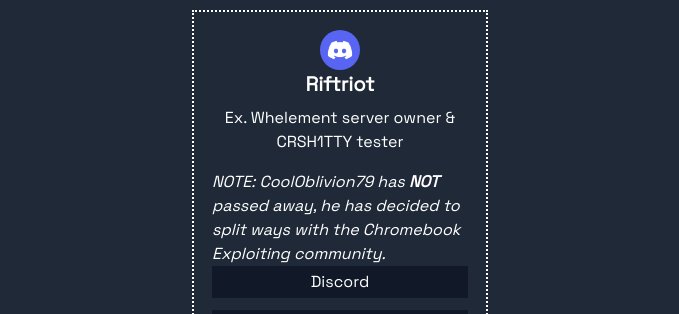
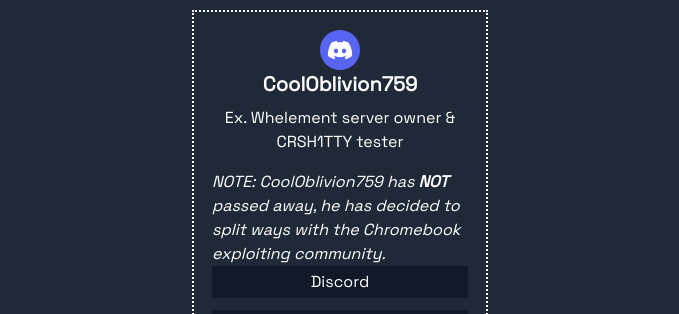
Before and after one commit to Whelement/Whelement.github.io, a React (Create React App) app: page / in a window 1280 px wide. Shown: the part 1680-1994 px from the top of the page, without its empty margins (300-979 px from the left). Built offline with nearby package versions, Linux system fonts and the light colour scheme.

Commit message:
Why is CO's name set to Riftriot?

```diff
--- a/src/pages/index.js
+++ b/src/pages/index.js
@@ -411,12 +411,12 @@ function Website() {
               src="pfps/cooloblivion.png"
               alt="CoolOblivion759"
             />
-            <h2 className="text-center font-bold text-xl mb-2">Riftriot</h2>
+            <h2 className="text-center font-bold text-xl mb-2">CoolOblivion759</h2>
             <p className="text-center mb-4">
             Ex. Whelement server owner & CRSH1TTY tester
             </p>
             <p>
-            <i>NOTE: CoolOblivion79 has <b>NOT</b> passed away, he has decided to split ways with the Chromebook Exploiting community.</i>
+            <i>NOTE: CoolOblivion759 has <b>NOT</b> passed away, he has decided to split ways with the Chromebook exploiting community.</i>
             </p>
             <button
               className="w-full h-8 bg-gray-900 hover:bg-gray-700 text-white mb-3"
```
